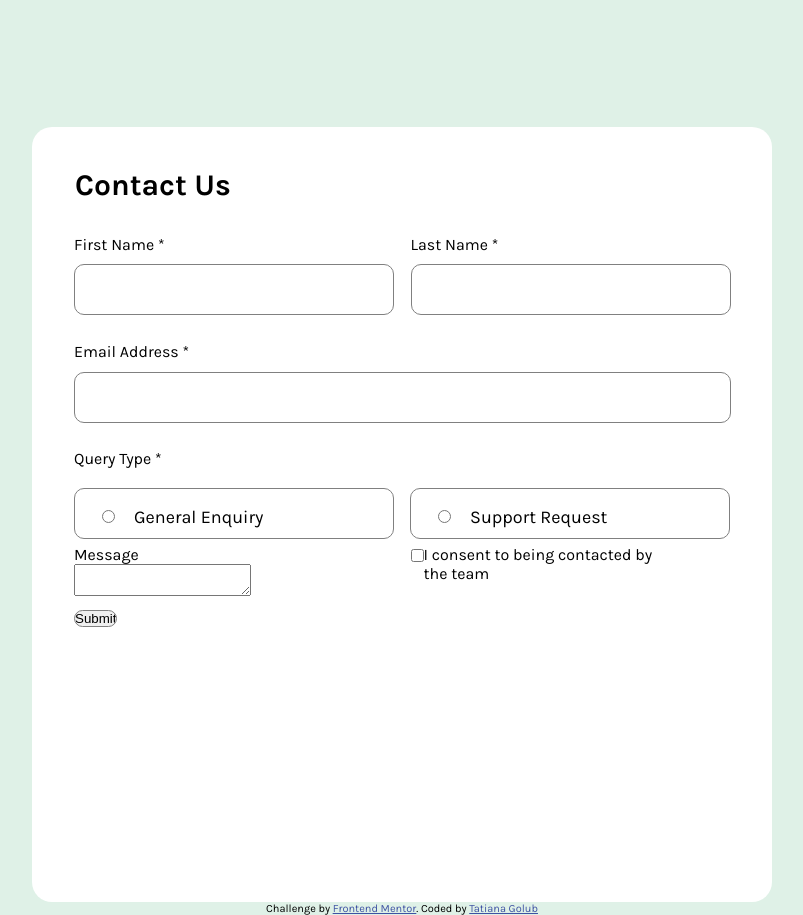
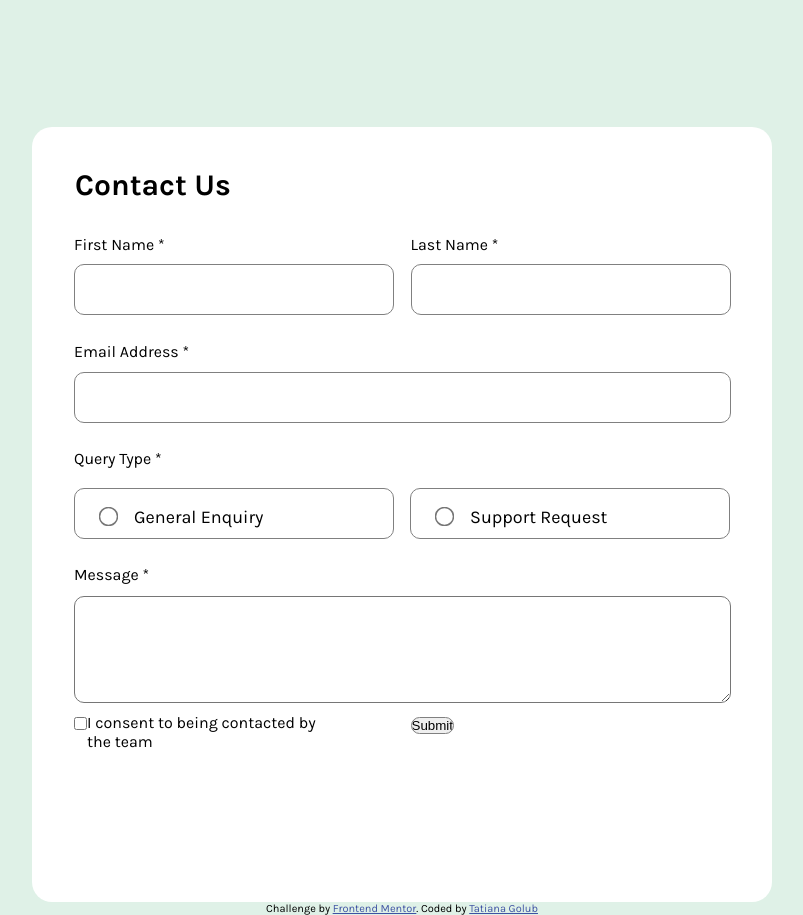
Before and after one commit to Tatiana-Golub/contact-form, a React (Create React App) app: page / in a window 1280 px wide. Shown: the whole page, without its empty margins (238-1041 px from the left). Built offline with nearby package versions, Linux system fonts and the light colour scheme.

Commit message:
Change 05/09

```diff
--- a/public/styles.css
+++ b/public/styles.css
@@ -93,7 +93,8 @@ input[type=email] {
     font-size: 18px;
 }
 
-.choice__1, .choice__2 {
+.choice__1,
+.choice__2 {
     border: solid 1px gray;
     border-radius: 10px;
     width: 320px;
@@ -105,4 +106,17 @@ input[type=email] {
 input[type=radio] {
     margin-left: 27px;
     margin-right: 19px;
+    transform: scale(1.5);
 }
+
+.message {
+    margin-top: 20px;
+    margin-right: 16px;
+    grid-column: 1 / 3;
+}
+
+textarea {
+    margin-top: 12px;
+    border-radius: 10px;
+    width: 100%;
+}
--- a/src/components/Form.jsx
+++ b/src/components/Form.jsx
@@ -32,9 +32,9 @@ function Form() {
                                 </div>
                             </div>
                         </div>
-                        <div>
-                            <label htmlFor="message">Message</label>
-                            <textarea name="message" id="message"></textarea>
+                        <div className="message">
+                            <label htmlFor="message">Message *</label>
+                            <textarea cols="30" rows="7" name="message" id="message"></textarea>
                         </div>
                         <div>
                             <input type="checkbox" name="consent" id="consent" />
```
